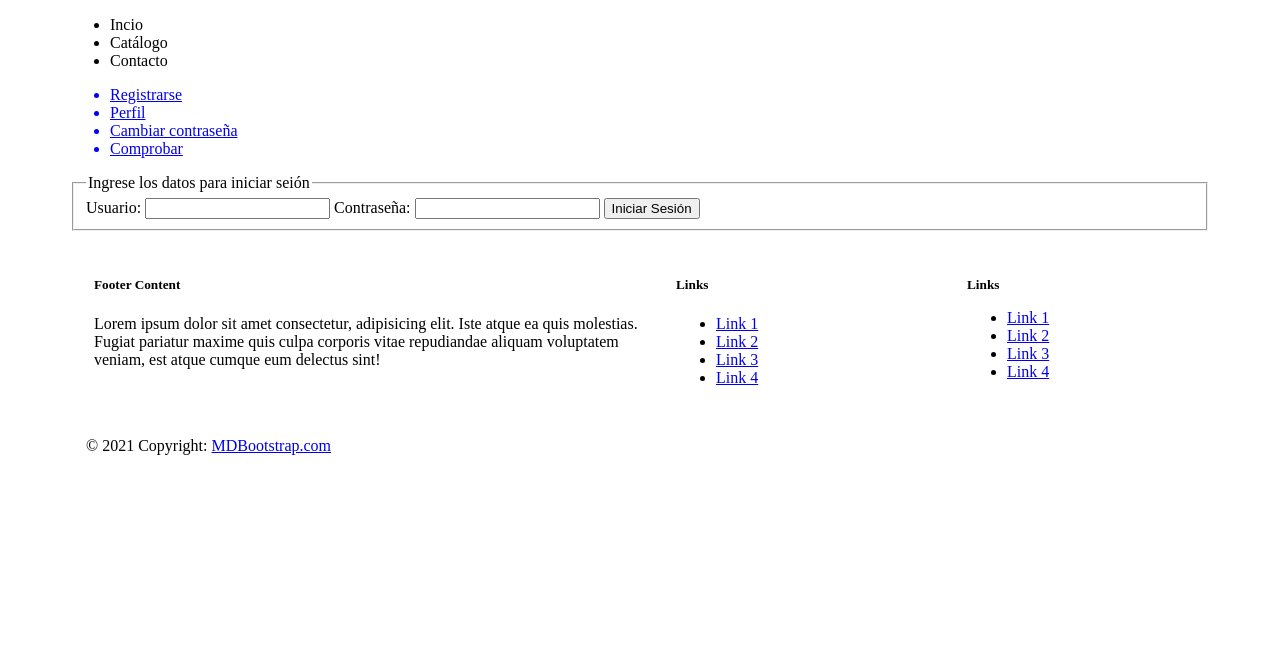
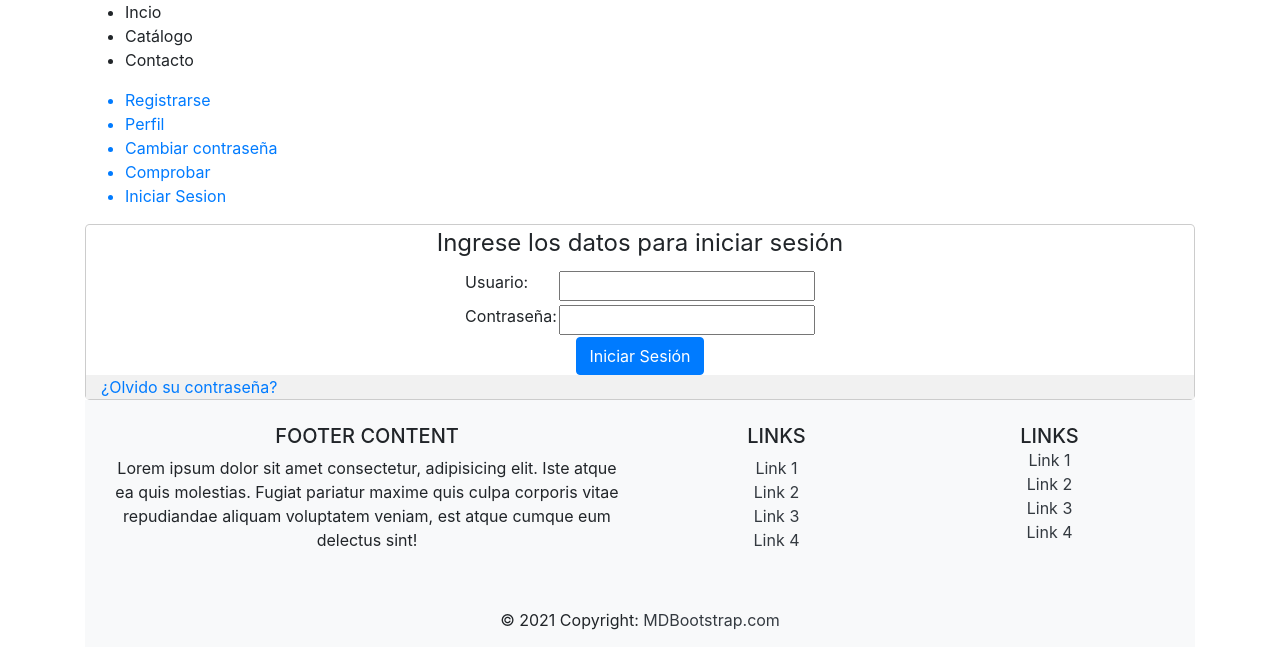
Before and after one commit to Anibulus/Garsoft, a PHP site: page /Garsoft/Vista/Sesion/IniciarSesion.php in a window 1280 px wide. Shown: the top 647 px of the page. Run offline with PHP 8.4, Linux system fonts and the light colour scheme.

Commit message:
Diseño Inicio
Mostrar Inicio de sesion y modificacion en estilo con boostrap

```diff
--- a/Modelo/Conexion/conexion.php
+++ b/Modelo/Conexion/conexion.php
@@ -6,7 +6,7 @@ class Conectar{
         $db="garsoft";
         $user="root";
         $pass="";
-        $port=3308;
+        $port=3306;
 
         $conn = new mysqli($server, $user, $pass, $db, $port);
 
--- a/Vista/Compartido/encabezado.php
+++ b/Vista/Compartido/encabezado.php
@@ -1,6 +1,8 @@
 <!DOCTYPE HTML>
 <html>
     <head>
+        <!-- Estilo Texto -->
+        <link rel="stylesheet" href="https://stackpath.bootstrapcdn.com/bootstrap/4.3.1/css/bootstrap.min.css" integrity="sha384-ggOyR0iXCbMQv3Xipma34MD+dH/1fQ784/j6cY/iJTQUOhcWr7x9JvoRxT2MZw1T" crossorigin="anonymous">
         <!--Los main son archivos que no pertenecen a bpptstrap. Son modificables-->
         <link rel="stylesheet" href="../../Contenido/bootstrap/css/main.css">
         <script type="text/javascript" src="../../Contenido/bootstrap/js/main.js"></script>
@@ -10,9 +12,6 @@
         <script src="../../Contenido/jspdf/dist/jspdf.min.js"></script>
         <!--JQuery-->
         <script src="https://code.jquery.com/jquery-3.5.1.min.js"></script>
-        <!--Bootstrap-->
-        <link rel="stylesheet" href="../../Contenido/bootstrap/css/bootstrap-grid.css">
-        <script type="text/javascript" src="../../Contenido/bootstrap/js/bootstrap.bundle.js"></script>
         <title><?php echo $titulo; ?></title>
     </head>
     <body class="container">
--- a/Vista/Compartido/menu.php
+++ b/Vista/Compartido/menu.php
@@ -13,6 +13,32 @@
 
 <?php
 # definimos el array de valores para el menu y submenus
+if(isset($_SESSION["nombre"]))
+{
+    $menu=array(
+        array(
+            'titulo' => '',
+            'enlace' => '',
+            'subcategoria' => array(
+                array(
+                    'id' => 'perfil.php',
+                    'titulo' => 'Perfil',
+                    'enlace' => 'perfil.php',
+                ),
+                array(
+                    'id' => 'cambiar_contrasena.php',
+                    'titulo' => 'Cambiar contraseña',
+                    'enlace' => 'cambiar_contrasena.php',
+                ),
+                array(
+                    'id' => 'comprobar.php',
+                    'titulo' => 'Comprobar',
+                    'enlace' => 'comprobar.php',
+                ),
+            ),#Fin de array subcategoria
+        ),#Fin de array contenido
+    );#Fin de array
+} else {
     $menu=array(
         array(
             'titulo' => 'Registrarse',
@@ -33,10 +59,15 @@ $menu=array(
                     'titulo' => 'Comprobar',
                     'enlace' => 'comprobar.php',
                 ),
+                array(
+                    'id' => 'IniciarSecion.php',
+                    'titulo' => 'Iniciar Sesion',
+                    'enlace' => '/Garsoft/Vista/Sesion/IniciarSesion.php',
+                ),
             ),#Fin de array subcategoria
         ),#Fin de array contenido
     );#Fin de array
-
+}
 /**
 * Funcion para mostrar los enlaces
 * Tiene que recibir el array de valores y la clase a asignar que puede ser:
--- a/Vista/Sesion/IniciarSesion.php
+++ b/Vista/Sesion/IniciarSesion.php
@@ -1,24 +1,46 @@
 <?php
 //Si no tiene la sesion iniciada no se le permte volver a iniciar
+
 if(isset($_SESSION["nombre"])){
     header("location:../Inicio/inicio");
 }
+
 $titulo="Inicio de sesión";
+
 include("../Compartido/encabezado.php");
+
 ?>
-<form id="LogIn" name="LogIn">
-<fieldset>
-<legend>Ingrese los datos para iniciar seión</legend>
-<label><span>Usuario:</span>
-<input type="text" id="usuario" name="usuario" maxlength="10"></label>
-<label><span>Contraseña:</span>
-<input type="password" id="contrasena" name="contrasena" maxlength="10"></label>
-<input type="button" class="btn btn-primary" id="btnIniciar" value="Iniciar Sesión"/>
-</fieldset>
+
+<link rel="stylesheet" href="https://stackpath.bootstrapcdn.com/bootstrap/4.3.1/css/bootstrap.min.css" integrity="sha384-ggOyR0iXCbMQv3Xipma34MD+dH/1fQ784/j6cY/iJTQUOhcWr7x9JvoRxT2MZw1T" crossorigin="anonymous">
+
+<link rel="stylesheet" href="/Garsoft/Contenido/css/login.css">
+
+<form class="modal-content animate" id="LogIn" name="LogIn">
+
+    <div class="container" style="text-align: center;">
+        <table align="center">
+            <tr>
+                <legend>Ingrese los datos para iniciar sesión</legend>
+                <td align="left"><label><span>Usuario:</span></label></td>
+                <td style= "width:200px"><input type="text" id="usuario" name="usuario" maxlength="10"></label></td>
+            </tr>
+            <tr>
+                <td align="left"><label><span>Contraseña:</span></label></td>
+                <td><input type="password" id="contrasena" name="contrasena" maxlength="10"></td>
+            </tr>
+        </table>
+
+        <input type="button" class="btn btn-primary" id="btnIniciar" value="Iniciar Sesión"/>
+    </div>
+    <div class="container" style="background-color:#f1f1f1">
+      <span class="password" align="center"><a href="#">¿Olvido su contraseña?</a></span>
+    </div>
 </form>
+
 <?php
 include("../Compartido/piePagina.php");
 ?>
+
 <script>
 $("#btnIniciar").on("click",function(){
     $.ajax({
```
Also changed, not shown: Vista/Inicio/inicio.php (+4 -4 lines), consultas.sql (added, +8 -0 lines). Lines whose indentation alone changed are shown as unchanged.
